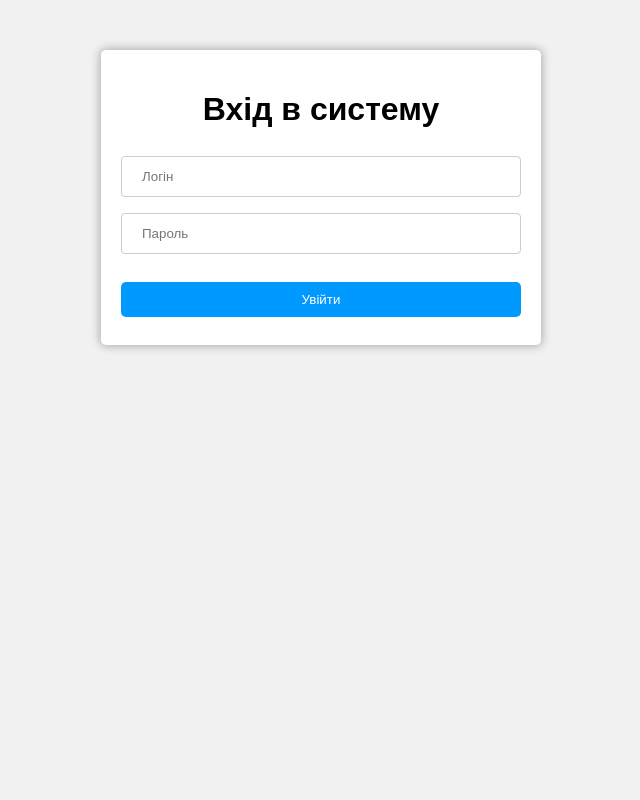
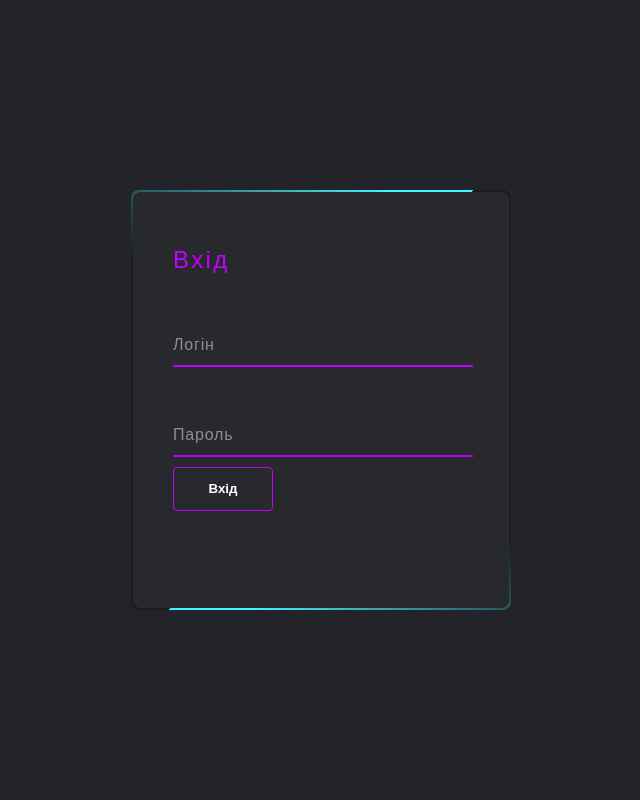
Before and after one commit to Fury2701/Cass-service, a Flask app: page / in a window 1280 px wide. Shown: the whole page, without its empty margins (319-959 px from the left). Run offline with Flask 3, Linux system fonts and the light colour scheme.

Commit message:
login form changed

```diff
--- /dev/null
+++ b/static/css/login.css
@@ -0,0 +1,152 @@
+@import url("https://fonts.googleapis.com/css2?family=Poppins:wght@300;400;500;600;700;800;900&display=swap");
+* {
+  margin: 0;
+  padding: 0;
+  box-sizing: border-box;
+  font-family: "Poppins", sans-serif;
+}
+body {
+  display: flex;
+  justify-content: center;
+  align-items: center;
+  min-height: 100vh;
+  background: #23242a;
+}
+.box {
+  position: relative;
+  width: 380px;
+  height: 420px;
+  background: #1c1c1c;
+  border-radius: 8px;
+  overflow: hidden;
+}
+.box::before {
+  content: "";
+  position: absolute;
+  top: -50%;
+  left: -50%;
+  width: 380px;
+  height: 420px;
+  background: linear-gradient(0deg, transparent, #45f3ff, #45f3ff);
+  transform-origin: bottom right;
+  animation: animate 6s linear infinite;
+}
+.box::after {
+  content: "";
+  position: absolute;
+  top: -50%;
+  left: -50%;
+  width: 380px;
+  height: 420px;
+  background: linear-gradient(0deg, transparent, #45f3ff, #45f3ff);
+  transform-origin: bottom right;
+  animation: animate 6s linear infinite;
+  animation-delay: -3s;
+}
+@keyframes animate {
+  0% {
+    transform: rotate(0deg);
+  }
+  100% {
+    transform: rotate(360deg);
+  }
+}
+.form {
+  position: absolute;
+  inset: 2px;
+  border-radius: 8px;
+  background-color: #28292d;
+  z-index: 10;
+  padding: 50px 40px;
+  display: flex;
+  flex-direction: column;
+}
+.form h2 {
+  color: #c300ff;
+  font-weight: 500;
+  align-items: center;
+  letter-spacing: 0.1em;
+}
+.inputBox {
+  position: relative;
+  width: 300px;
+  margin-top: 35px;
+}
+.inputBox input {
+  position: relative;
+  width: 100%;
+  padding: 20px 10px 10px;
+  background: transparent;
+  border: none;
+  outline: none;
+  color: #23242a;
+  font-size: 1em;
+  letter-spacing: 0.05em;
+  z-index: 10;
+}
+.inputBox span {
+  position: absolute;
+  left: 0;
+  padding: 20px 0px 10px;
+  font-size: 1em;
+  color: #8f8f8f;
+  pointer-events: none;
+  letter-spacing: 0.05em;
+  transition: 0.5s;
+}
+.inputBox input:valid ~ span,
+.inputBox input:focus ~ span {
+  color: #c300ff;
+  transform: translateX(0px) translateY(-34px);
+  font-size: 0.75em;
+}
+.inputBox i {
+  position: absolute;
+  left: 0;
+  bottom: 0;
+  width: 100%;
+  height: 2px;
+  background: #c300ff;
+  border-radius: 4px;
+  transition: 0.5s;
+  pointer-events: none;
+  z-index: 9;
+}
+.inputBox input:valid ~ i,
+.inputBox input:focus ~ i {
+  height: 44px;
+}
+.links {
+  display: flex;
+  justify-content: space-between;
+}
+.links a {
+  margin: 10px 0;
+  font-size: 0.75em;
+  color: #8f8f8f;
+  text-decoration: none;
+}
+.links a:hover,
+.links a:nth-child(2) {
+  color: #c300ff;
+}
+input[type="submit"] {
+  border: 1px solid #c300ff;
+  outline: none;
+  background: transparent;
+  color:#fff;
+  padding: 11px 25px;
+  width: 100px;
+  margin-top: 10px;
+  border-radius: 4px;
+  font-weight: 600;
+  cursor: pointer;
+  transition: all .3s ease;
+}
+input[type="submit"]:hover{
+background: #c300ff;
+color: #23242a;
+}
+input[type="submit"]:active {
+  opacity: 0.8;
+}
--- a/templates/login.html
+++ b/templates/login.html
@@ -2,17 +2,29 @@
 <html>
 <head>
 	<title>Вхід в систему</title>
-	<link rel="stylesheet" type="text/css" href="static/css/style.css">
+	<link rel="stylesheet" type="text/css" href="static/css/login.css">
 	<script src="{{ url_for('static', filename='exchange.js') }}"></script>
 </head>
 <body>
-    <div class="login-container">
-        <h1>Вхід в систему</h1>
+    <div class="box">
+
         <form method="POST" action="/">
-            <input type="text" id="login" name="login" placeholder="Логін" required onchange="Cassid();">
-            <input type="password" name="password" placeholder="Пароль" required>
-			<input type="hidden" id="cashier-number" name="cashier_number" value="">
-            <button type="submit">Увійти</button>
+
+                <div class="form">
+                  <h2>Вхід</h2>
+                  <div class="inputBox">
+                     <input type="text" name="login" required="required" />
+                     <span>Логін</span>
+                     <i></i>
+                  </div>
+                  <div class="inputBox">
+                     <input type="password" name="password" required="required" />
+                     <span>Пароль</span>
+                     <i></i>
+                  </div>
+                   <input type="submit" value="Вхід" />
+                </div>
+
         </form>
     </div>
 </body>
```
